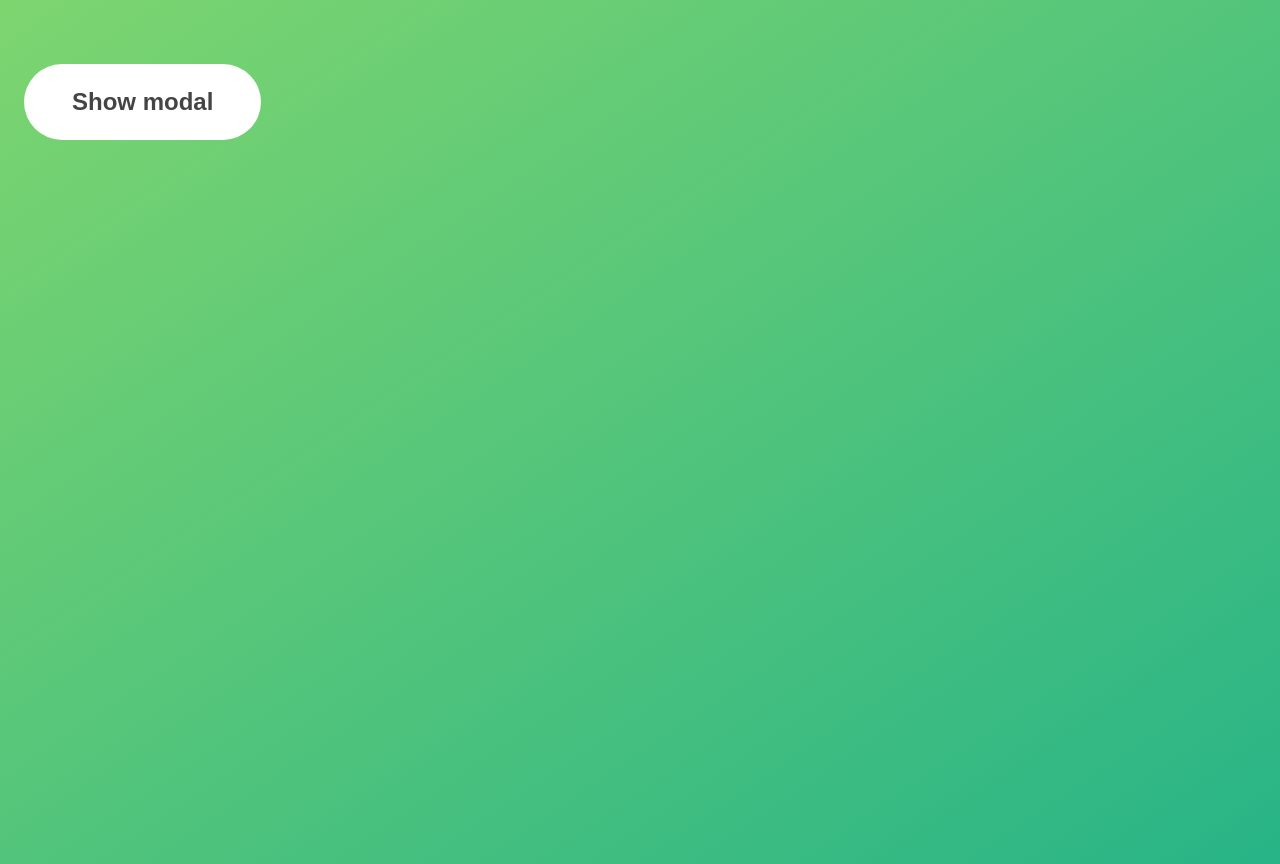
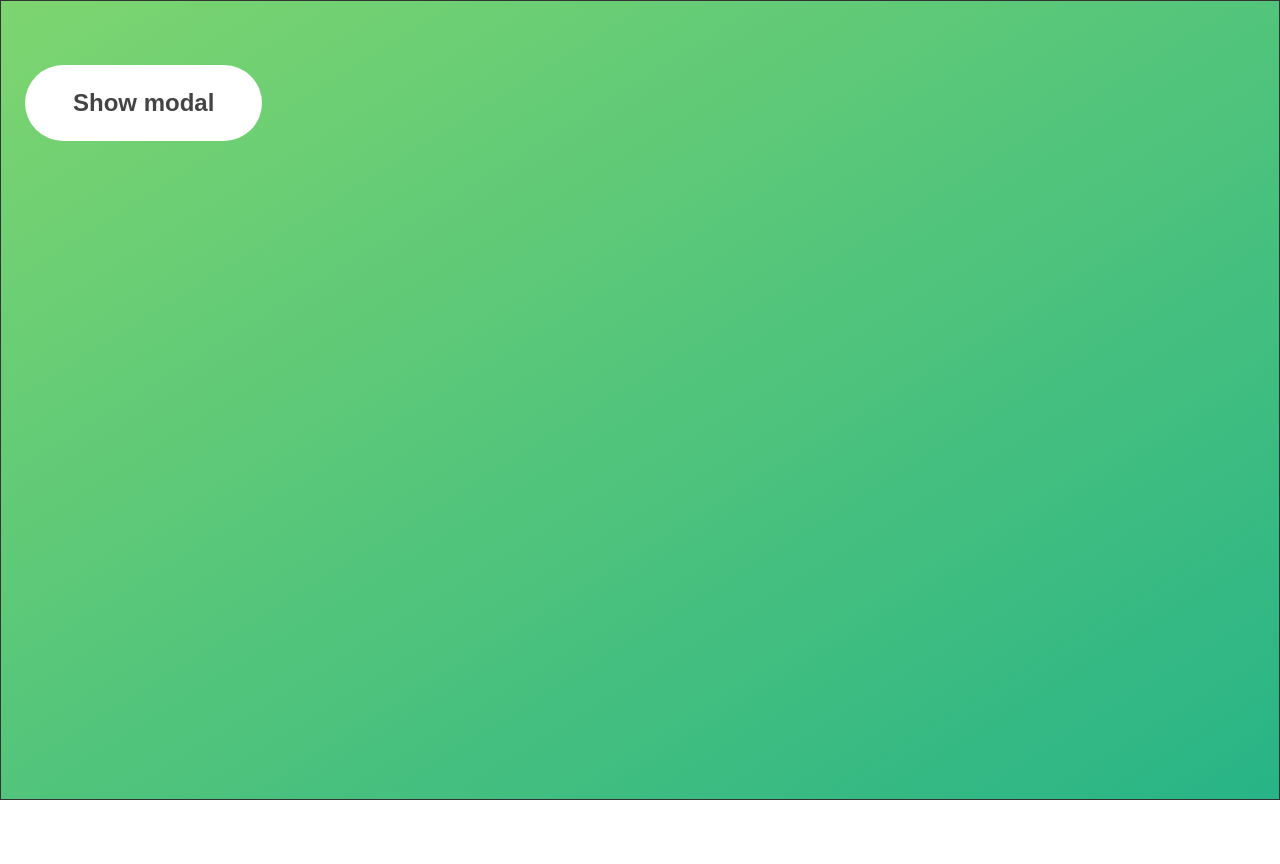
Before and after one commit to uniboxx/modal-window-svelte, a Svelte app: page / in a window 1280 px wide. After the commit the page ends 800 px from the top, so only its background shows below. Built offline with nearby package versions, Linux system fonts and the light colour scheme.

Commit message:
solve child margin-top move parent

```diff
--- a/src/scss/_base.scss
+++ b/src/scss/_base.scss
@@ -14,4 +14,6 @@ body {
   background: linear-gradient(to top left, $gradient1, $gradient2);
   min-height: 100svh;
   position: relative;
+  // overflow: hidden;
+  border: 1px solid;
 }
```
